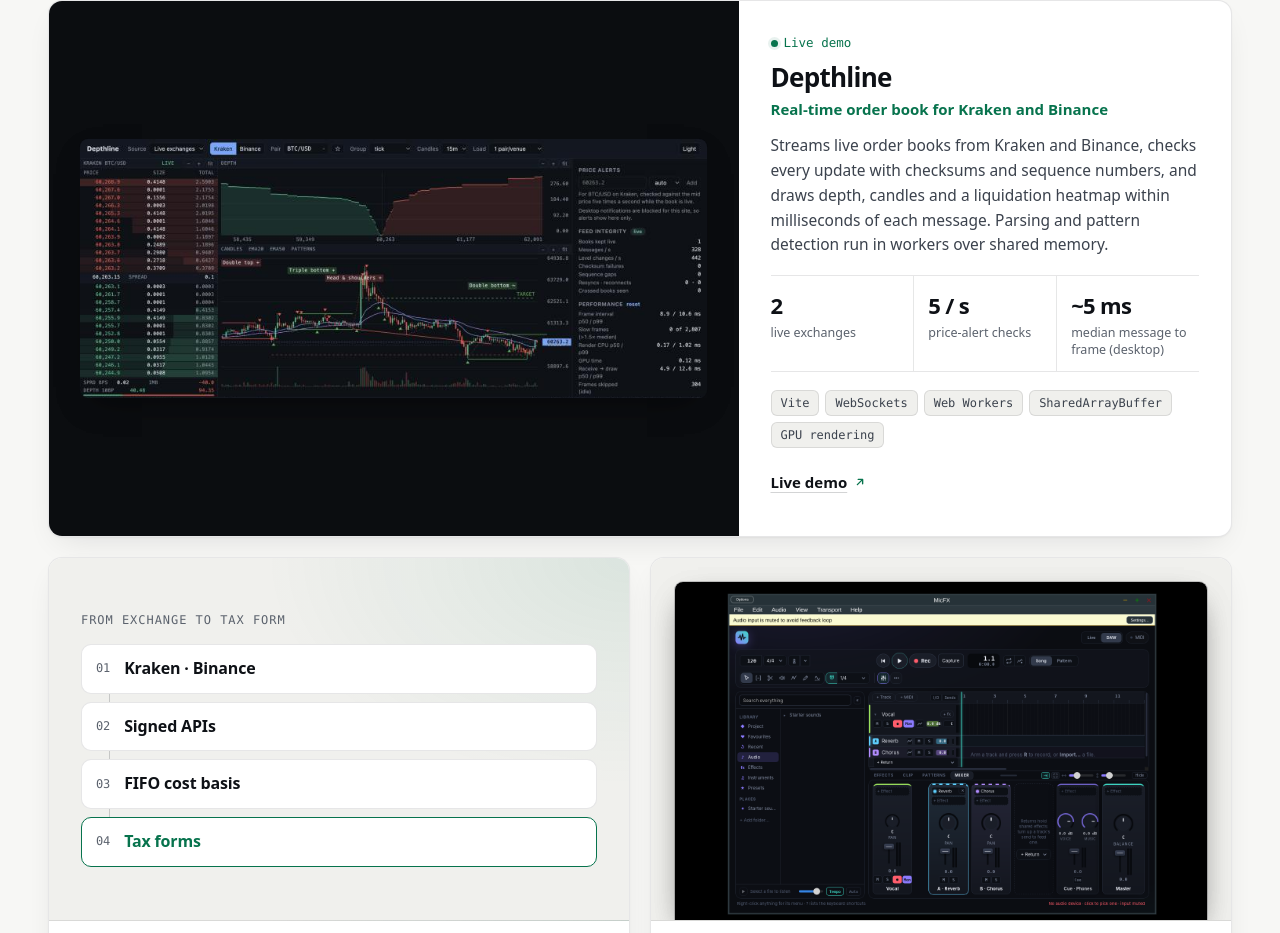
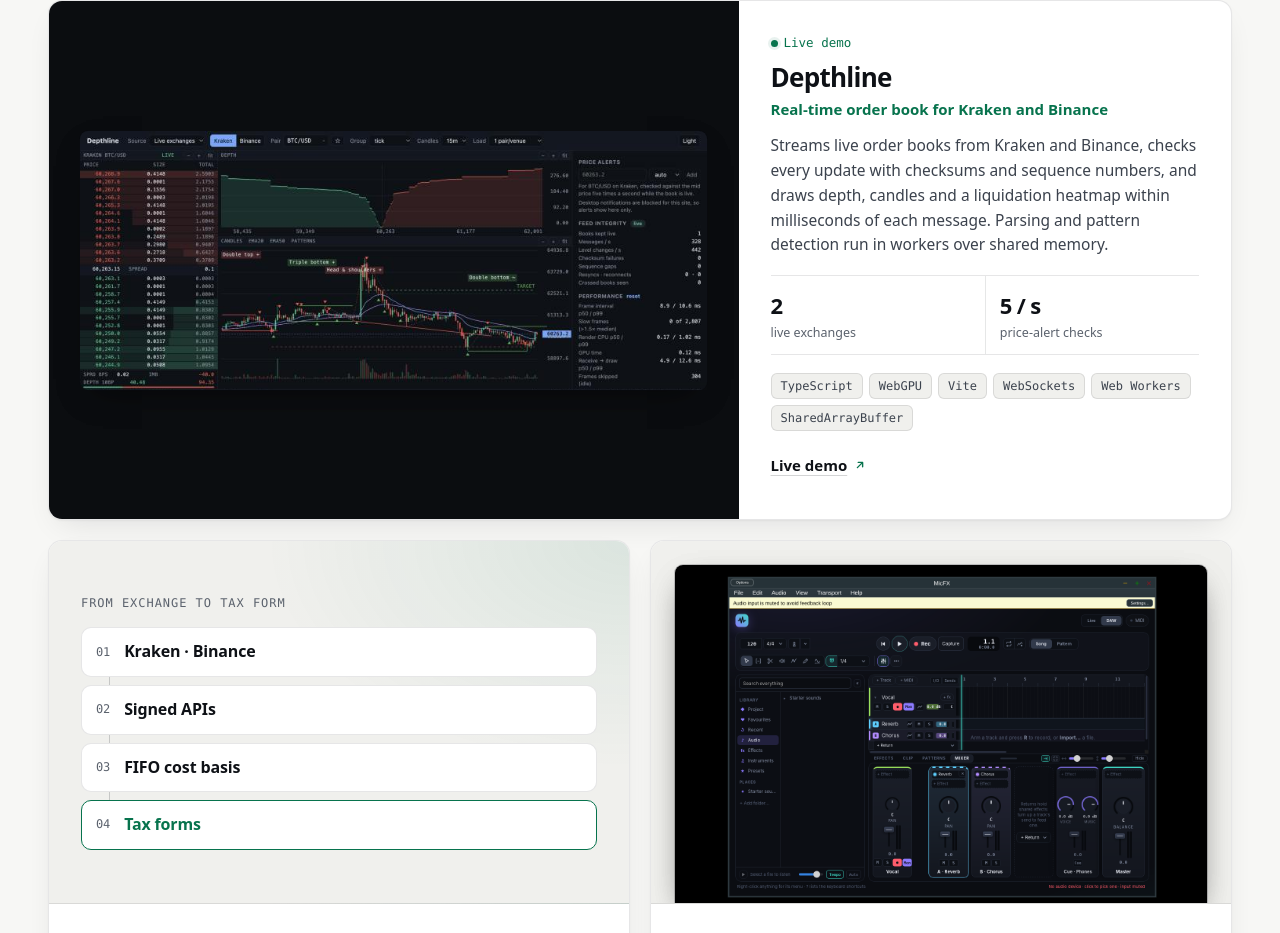
Before and after one commit to angelcandas/portfolio, an Astro site: page / in a window 1280 px wide. Shown: the part 3213-4146 px from the top of the page. Built offline with nearby package versions, Linux system fonts and the light colour scheme; Astro itself is replaced by a stand-in of ours; a web font is replaced by a local one.

Commit message:
Depthline: add TypeScript and WebGPU, drop the latency figure
Co-Authored-By: Claude Opus 5.5 <noreply@anthropic.com>
Claude-Session: https://claude.ai/code/session_012tMnU5CJUaPUv2vkfXx9Bj

```diff
--- a/src/components/Work.astro
+++ b/src/components/Work.astro
@@ -142,7 +142,7 @@ const arrow = '<svg viewBox="0 0 16 16" aria-hidden="true"><path d="M5 11l6-6M6
   .feat__tag { margin-top: 4px; font-size: 15px; font-weight: 550; color: var(--accent); }
   .feat__summary { margin-top: 12px; color: var(--fg-2); font-size: 15.5px; }
   .feat .chips { margin-top: 18px; }
-  .stats { margin-top: 18px; display: grid; grid-template-columns: repeat(3, minmax(0, 1fr)); border-block: 1px solid var(--line); }
+  .stats { margin-top: 18px; display: grid; grid-auto-flow: column; grid-auto-columns: minmax(0, 1fr); border-block: 1px solid var(--line); }
   .stats div { padding: 12px 10px 12px 0; display: flex; flex-direction: column-reverse; justify-content: flex-end; gap: 2px; }
   .stats div + div { padding-left: 14px; border-left: 1px solid var(--line); }
   .stats dd { font-size: 22px; font-weight: 650; letter-spacing: -0.03em; font-variant-numeric: tabular-nums; }
--- a/src/i18n/content.ts
+++ b/src/i18n/content.ts
@@ -28,7 +28,7 @@ export interface Stat { value: string; label: string }
 const shared = {
   depthline: {
     year: '',
-    stack: ['Vite', 'WebSockets', 'Web Workers', 'SharedArrayBuffer', 'GPU rendering'],
+    stack: ['TypeScript', 'WebGPU', 'Vite', 'WebSockets', 'Web Workers', 'SharedArrayBuffer'],
     links: [{ label: 'Demo', href: 'https://orderbook.aiwilltrade.com' }],
   },
   cryptotax: {
@@ -197,7 +197,6 @@ const es = {
       stats: [
         { value: '2', label: 'exchanges en directo' },
         { value: '5 / s', label: 'comprobaciones de alertas de precio' },
-        { value: '~5 ms', label: 'mediana del mensaje al frame (escritorio)' },
       ] as Stat[],
     },
     cryptotax: {
@@ -396,7 +395,6 @@ const en: Copy = {
       stats: [
         { value: '2', label: 'live exchanges' },
         { value: '5 / s', label: 'price-alert checks' },
-        { value: '~5 ms', label: 'median message to frame (desktop)' },
       ] as Stat[],
     },
     cryptotax: {
```
